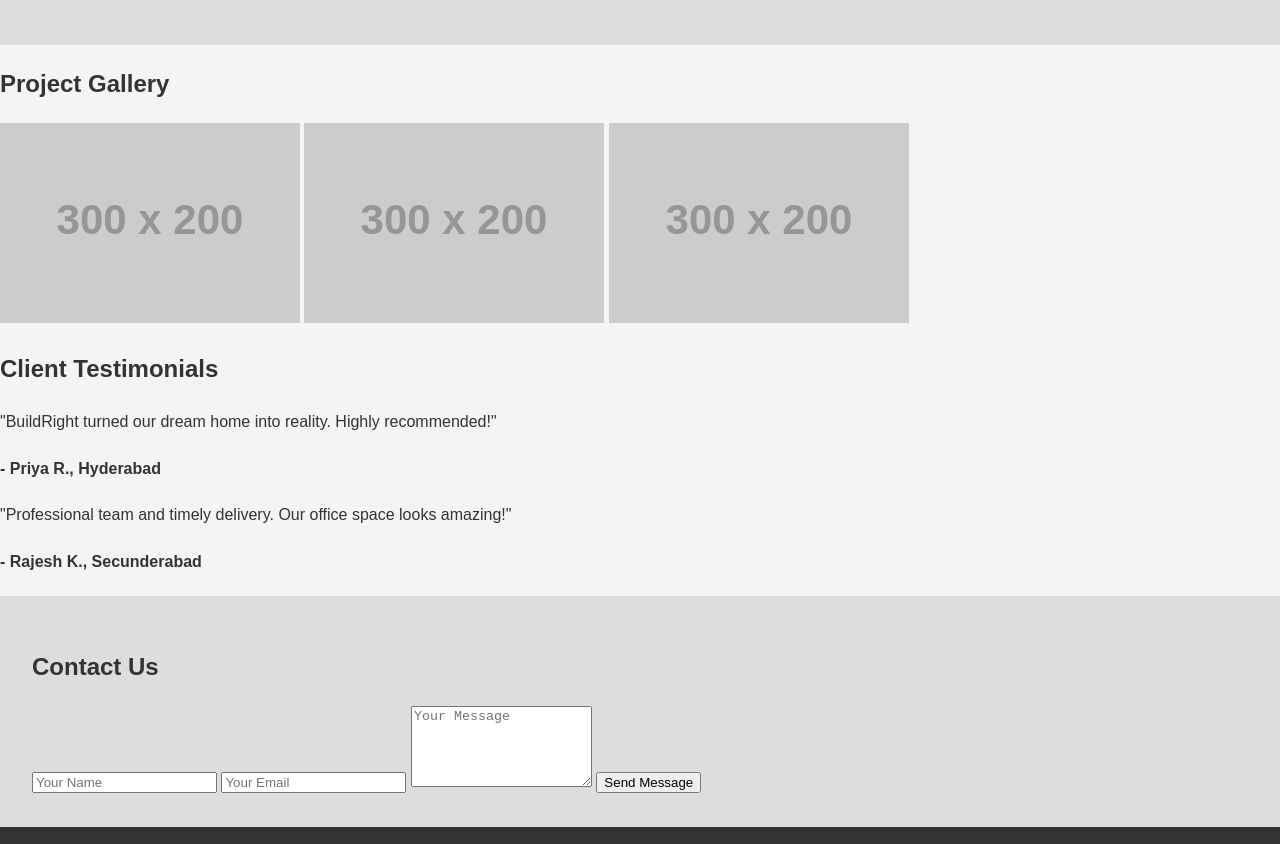
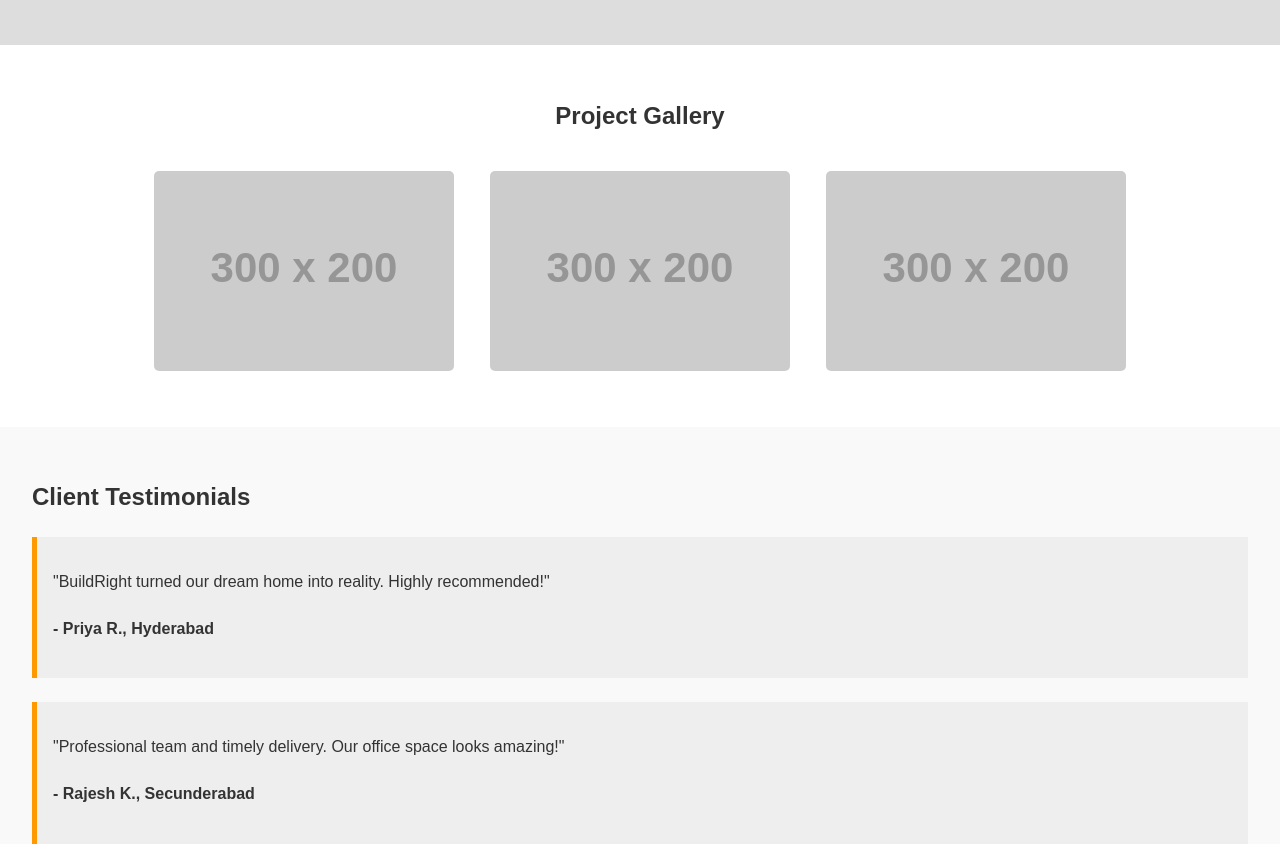
Before and after one commit to rajeshshambudu/javascript, a plain HTML site: page index.html in a window 1280 px wide. Shown: the part 926-1770 px from the top of the page. Drawn offline with Linux system fonts and the light colour scheme; placeholder pictures from the web are drawn by us.

Commit message:
Update style.css

```diff
--- a/style.css
+++ b/style.css
@@ -77,3 +77,53 @@ footer {
   background-color: #333;
   color: #fff;
 }
+
+#gallery {
+  padding: 2rem;
+  background-color: #fff;
+  text-align: center;
+}
+
+.gallery img {
+  margin: 1rem;
+  border-radius: 5px;
+  width: 300px;
+  height: 200px;
+  object-fit: cover;
+}
+
+#testimonials {
+  padding: 2rem;
+  background-color: #f9f9f9;
+}
+
+.testimonial {
+  margin-bottom: 1.5rem;
+  padding: 1rem;
+  background-color: #eee;
+  border-left: 5px solid #ff9900;
+}
+
+#contact form {
+  display: flex;
+  flex-direction: column;
+  gap: 1rem;
+  max-width: 500px;
+  margin: auto;
+}
+
+#contact input,
+#contact textarea {
+  padding: 0.5rem;
+  border: 1px solid #ccc;
+  border-radius: 5px;
+}
+
+#contact button {
+  padding: 0.7rem;
+  background-color: #ff9900;
+  color: #fff;
+  border: none;
+  border-radius: 5px;
+  cursor: pointer;
+}
```
